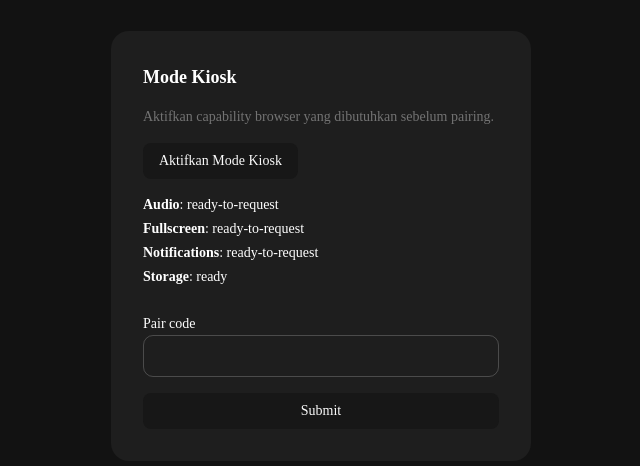
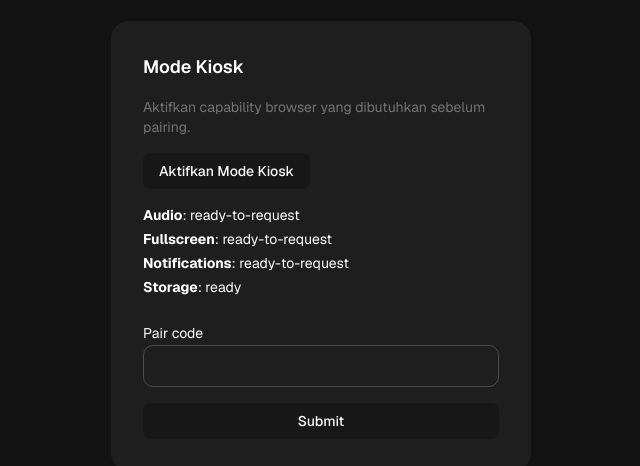
Before and after one commit to namassist/meditv-web, a Next.js app: page /pairing in a window 1280 px wide. Shown: the part 154-620 px from the top of the page, without its empty margins (319-959 px from the left). Built offline with nearby package versions, Linux system fonts and the light colour scheme.

Commit message:
fix: restore Geist font via next/font with CSS variables for Tailwind

```diff
--- a/src/app/globals.css
+++ b/src/app/globals.css
@@ -7,7 +7,7 @@
 @theme inline {
   --color-background: var(--background);
   --color-foreground: var(--foreground);
-  --font-sans: var(--font-sans);
+  --font-sans: var(--font-geist);
   --font-mono: var(--font-geist-mono);
   --font-heading: var(--font-sans);
   --color-sidebar-ring: var(--sidebar-ring);
--- a/src/app/layout.tsx
+++ b/src/app/layout.tsx
@@ -1,5 +1,16 @@
 import type { Metadata } from "next";
+import { Geist, Geist_Mono } from "next/font/google";
 import "./globals.css";
+
+const geistSans = Geist({
+  subsets: ["latin"],
+  variable: "--font-geist",
+});
+
+const geistMono = Geist_Mono({
+  subsets: ["latin"],
+  variable: "--font-geist-mono",
+});
 
 export const metadata: Metadata = {
   title: "MediTV",
@@ -10,7 +21,10 @@ export default function RootLayout({
   children,
 }: Readonly<{ children: React.ReactNode }>) {
   return (
-    <html lang="id">
+    <html
+      lang="id"
+      className={`${geistSans.variable} ${geistMono.variable} antialiased`}
+    >
       <body>{children}</body>
     </html>
   );
```
